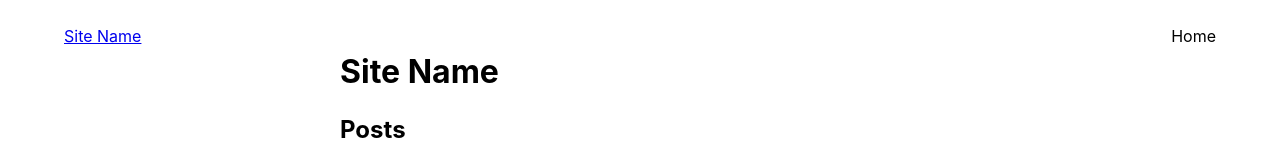
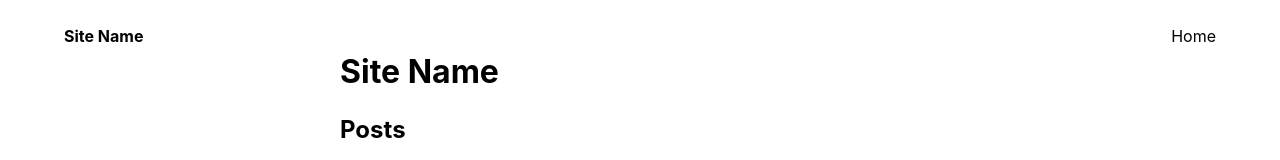
Before and after one commit to JulSeb42/base-next-styled, a Next.js app: page / in a window 1280 px wide. Shown: the top 160 px of the page. Built offline with nearby package versions, Linux system fonts and the light colour scheme.

Commit message:
Fix logo link style

```diff
--- a/components/Header/Header.js
+++ b/components/Header/Header.js
@@ -22,7 +22,7 @@ const Container = styled.header`
     z-index: 997;
 `;
 
-const Logo = styled(Link)`
+const Logo = styled.a`
     color: black;
     text-decoration: none;
     font-weight: var(--font-weight-bold);
@@ -131,9 +131,9 @@ export default function Header() {
 
     return (
         <Container>
-            <Logo href="/">
-                <a>{siteData.siteName}</a>
-            </Logo>
+            <Link href="/">
+                <Logo>{siteData.siteName}</Logo>
+            </Link>
 
             <Burger />
 
```
